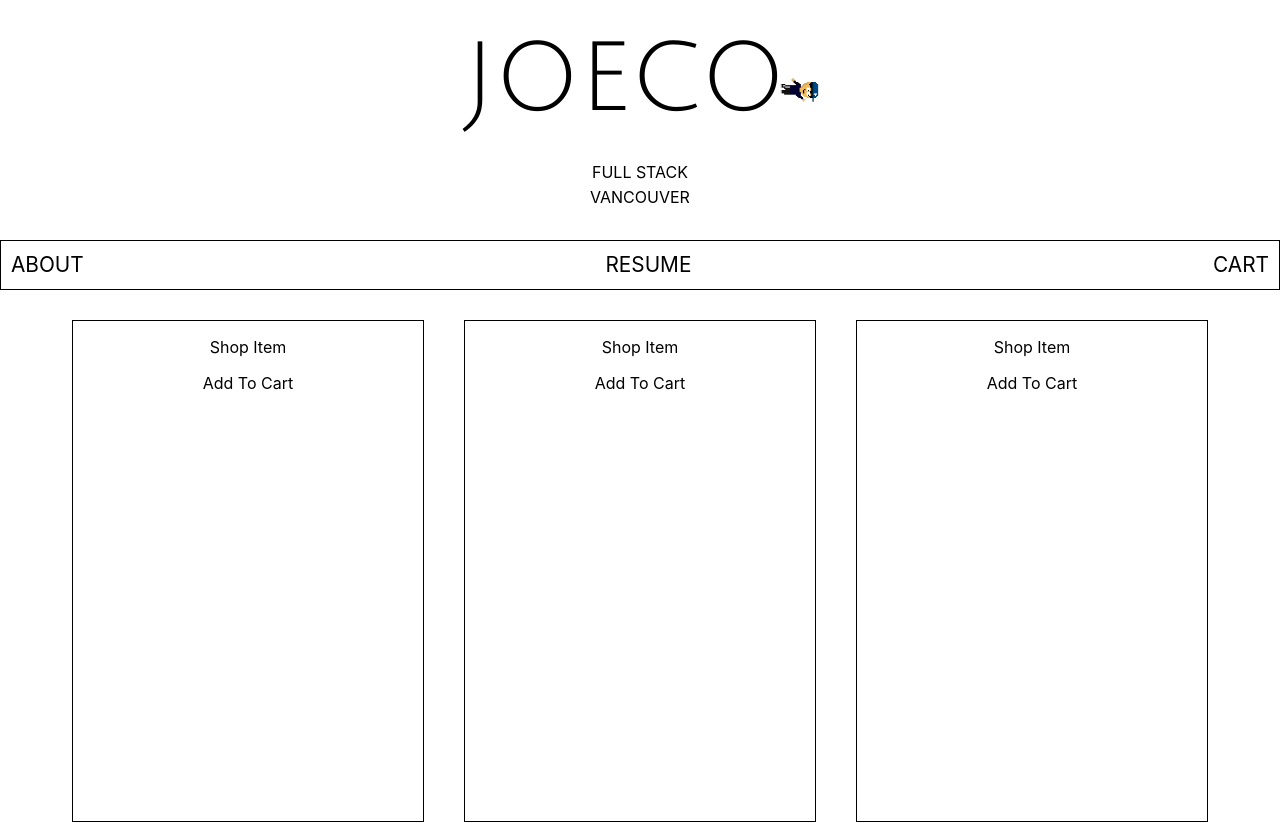
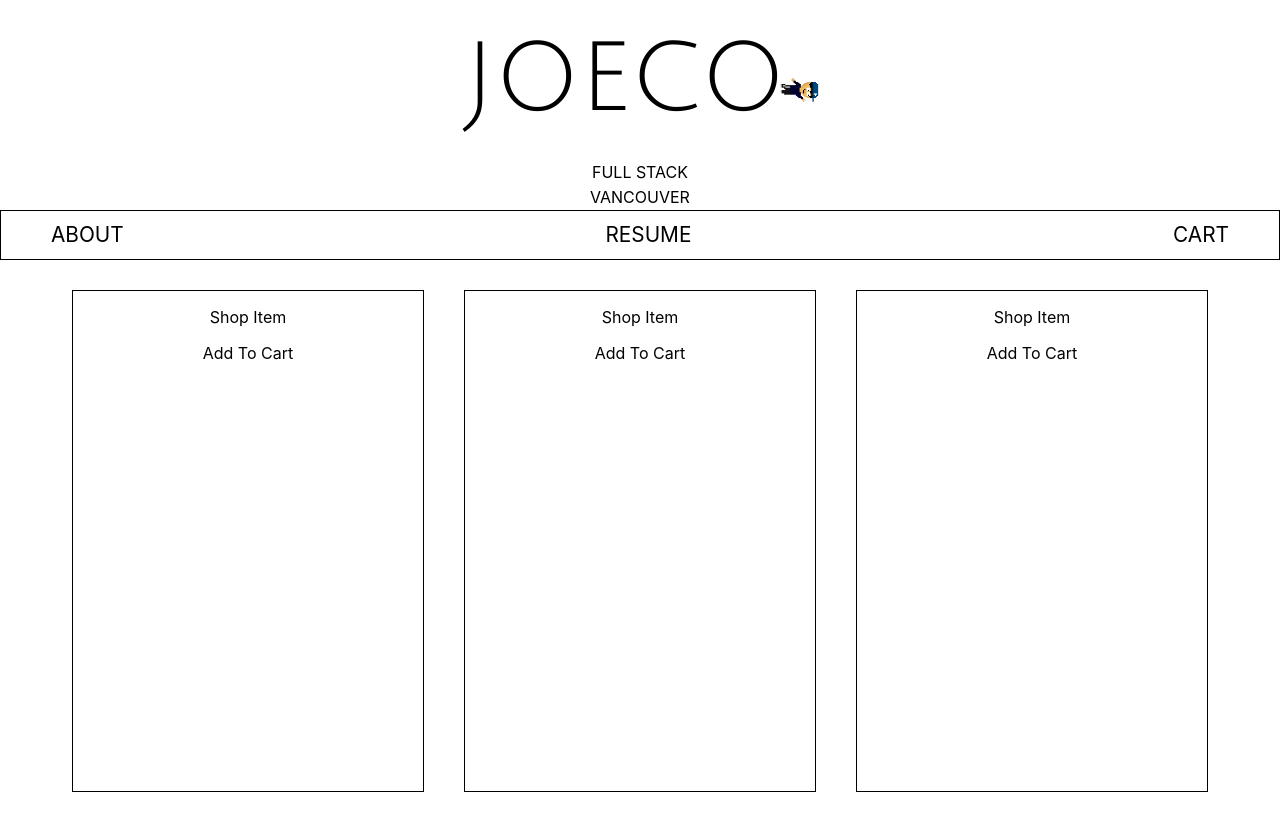
Before and after one commit to joecof/Joeco, a React (Create React App) app in the folder client/: page / in a window 1280 px wide. Shown: the top 823 px of the page. Built offline with nearby package versions, Linux system fonts and the light colour scheme.

Commit message:
fixed the footer to be sticky to the bottom

```diff
--- a/client/src/css/App.css
+++ b/client/src/css/App.css
@@ -3,4 +3,9 @@
   color:black;
   padding: 0px;
   width:100vw;
+
+  height: 100vh;
+
+  display: flex;
+  flex-direction: column;
 }
--- a/client/src/css/Footer.css
+++ b/client/src/css/Footer.css
@@ -1,15 +1,14 @@
 .Footer {
-  display: flex;
   justify-content:space-between;
   font-size: 20px;
   color: black;
   border-top: 1px solid black;
   text-align: center;
 
-  width: 100vw;
+  width: 100%;
 
-  height: 40px;
-  clear:both;
+  margin-top: auto;
+
 }
 
 .Footer-item {
--- a/client/src/css/Navbar.css
+++ b/client/src/css/Navbar.css
@@ -21,8 +21,8 @@
   text-decoration: none;
   display:inline-block;
   line-height: 6vh;
-  margin-left: 10px;
-  margin-right: 10px;
+  margin-left: 50px;
+  margin-right: 50px;
 }
 
 
--- a/client/src/css/index.css
+++ b/client/src/css/index.css
@@ -9,6 +9,7 @@ html, body {
 
   display: flex;
   flex-direction: column;
+  position: relative;
 
   font-family: -apple-system, BlinkMacSystemFont, "Segoe UI", "Roboto", "Oxygen",
     "Ubuntu", "Cantarell", "Fira Sans", "Droid Sans", "Helvetica Neue",
--- a/client/src/js/App.js
+++ b/client/src/js/App.js
@@ -22,7 +22,7 @@ function App() {
 
 
 
-      <br/><br/><br/><br/><br/><br/><br/><br/><br/><br/><br/><br/><br/><br/><br/><br/>
+      {/* <br/><br/><br/><br/><br/><br/><br/><br/><br/><br/><br/><br/><br/><br/><br/><br/> */}
 
       <Footer />
 
```
